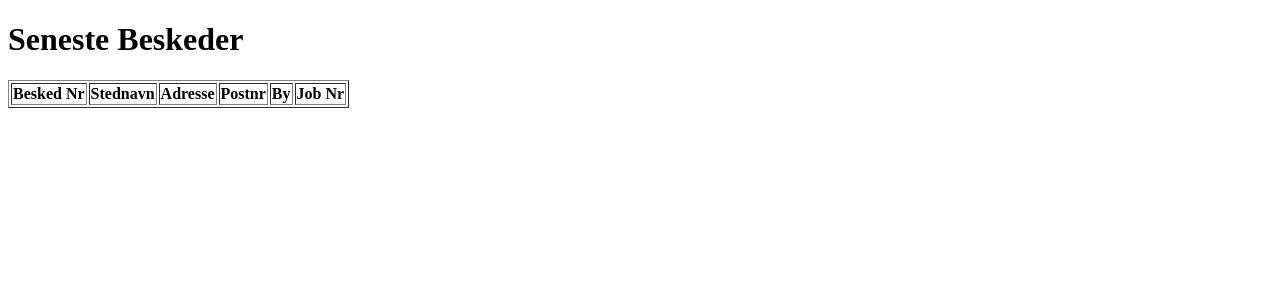
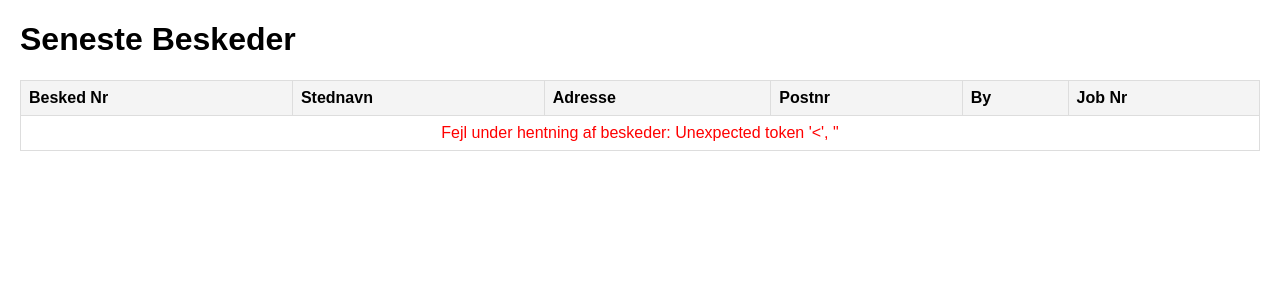
Before and after one commit to joachimth/PythonPagerTelegramForwarder, a Flask app: template templates/latest_messages.html in a window 1280 px wide. Shown: the top 300 px of the page. Run offline with Flask 2, Linux system fonts and the light colour scheme; the template is opened without the code that fills it, so the values that code supplies are empty.

Commit message:
Update latest_messages.html

```diff
--- a/templates/latest_messages.html
+++ b/templates/latest_messages.html
@@ -1,4 +1,3 @@
-
 <!DOCTYPE html>
 <html lang="en">
 <head>
@@ -8,14 +7,29 @@
     <script>
         function updateMessages() {
             fetch('/latest_messages_json')
-                .then(response => response.json())
+                .then(response => {
+                    if (!response.ok) {
+                        throw new Error('Netværksfejl under hentning af beskeder');
+                    }
+                    return response.json();
+                })
                 .then(data => {
                     const tableBody = document.getElementById('message-table-body');
                     tableBody.innerHTML = "";  // Rens tabellen
+
+                    if (data.messages.length === 0) {
+                        // Ingen beskeder fundet
+                        const emptyRow = document.createElement('tr');
+                        emptyRow.innerHTML = `
+                            <td colspan="6" style="text-align: center;">Ingen beskeder fundet.</td>
+                        `;
+                        tableBody.appendChild(emptyRow);
+                    } else {
+                        // Tilføj beskeder til tabellen
                         data.messages.forEach(message => {
                             const row = document.createElement('tr');
                             row.innerHTML = `
-                            <td>${message.besked.nr}</td>
+                                <td>${message.besked?.nr || "N/A"}</td>
                                 <td>${message.stednavn || "N/A"}</td>
                                 <td>${message.adresse || "N/A"}</td>
                                 <td>${message.postnr || "N/A"}</td>
@@ -24,18 +38,53 @@
                             `;
                             tableBody.appendChild(row);
                         });
+                    }
                 })
-                .catch(error => console.error('Error fetching messages:', error));
+                .catch(error => {
+                    console.error('Error fetching messages:', error);
+                    const tableBody = document.getElementById('message-table-body');
+                    tableBody.innerHTML = `
+                        <tr>
+                            <td colspan="6" style="text-align: center; color: red;">
+                                Fejl under hentning af beskeder: ${error.message}
+                            </td>
+                        </tr>
+                    `;
+                });
         }
 
         // Opdater tabellen hver 5. sekund
         setInterval(updateMessages, 5000);
         window.onload = updateMessages;
     </script>
+    <style>
+        body {
+            font-family: Arial, sans-serif;
+            margin: 20px;
+        }
+        table {
+            width: 100%;
+            border-collapse: collapse;
+        }
+        th, td {
+            border: 1px solid #ddd;
+            padding: 8px;
+            text-align: left;
+        }
+        th {
+            background-color: #f4f4f4;
+        }
+        tr:nth-child(even) {
+            background-color: #f9f9f9;
+        }
+        tr:hover {
+            background-color: #f1f1f1;
+        }
+    </style>
 </head>
 <body>
     <h1>Seneste Beskeder</h1>
-    <table border="1">
+    <table>
         <thead>
             <tr>
                 <th>Besked Nr</th>
```
Lines whose indentation alone changed are shown as unchanged.
